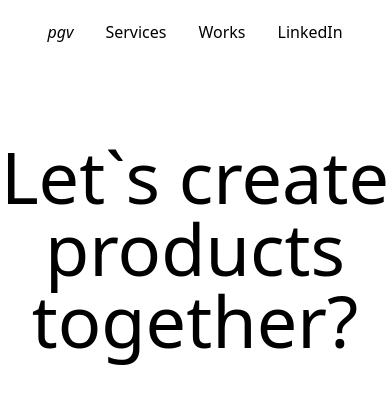
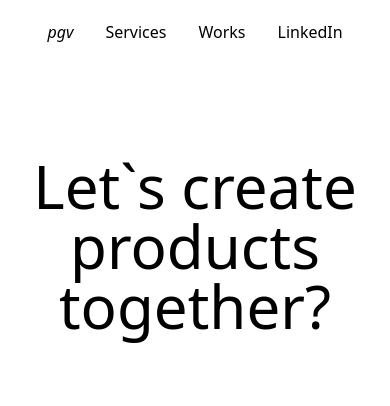
Before and after one commit to pgvasconcelos/pgv-ui-react, a React (Create React App) app: page / in a window 390 px wide. Shown: the top 406 px of the page. Built offline with nearby package versions, Linux system fonts and the light colour scheme.

Commit message:
visual fix e add console.log

```diff
--- a/src/index.js
+++ b/src/index.js
@@ -13,7 +13,9 @@ TagManager.initialize(tagManagerArgs)
 
 const root = ReactDOM.createRoot(document.getElementById('root'));
 root.render(
+
   <React.StrictMode>
+     {console.log('%c Hello! This portfolio was created by me, Pedro Gouveia, using React.js and Tailwind CSS. The backend is powered by Strapi. I have made the entire code available on my GitHub repository.','background: #222; color: #bada55; font-size: 22px;')}
     <App />
   </React.StrictMode>
 );
--- a/src/pages/Home/index.js
+++ b/src/pages/Home/index.js
@@ -7,7 +7,7 @@ export default function Home() {
   <section className='flex  flex-col items-center justify-between'>
 
       <div className='max-h-fit text-center max-w-lg  pt-24 '>
-            <h1 className='text-7xl text-bold h-auto'>
+            <h1 className='text-6xl p-4 lg:p-0 lg:text-7xl text-bold h-auto'>
               Let`s create products together?
               </h1>
 
--- a/src/services/api.js
+++ b/src/services/api.js
@@ -1,9 +1,7 @@
 import axios from "axios";
 
 const api = axios.create({
-         //baseURL: process.env.NEXT_PUBLIC_STRAPI_URL_API
       baseURL: 'https://beer2.me/pgv/api'
-      //  baseURL: 'https:beer2.me:1337/api'
 
 });
 export default api;
```
